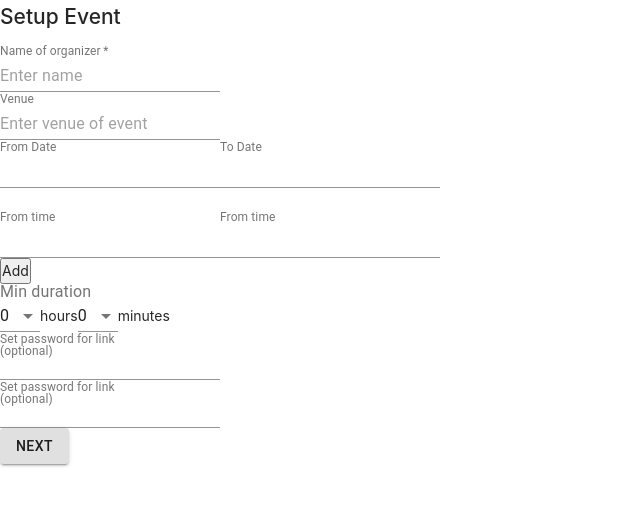
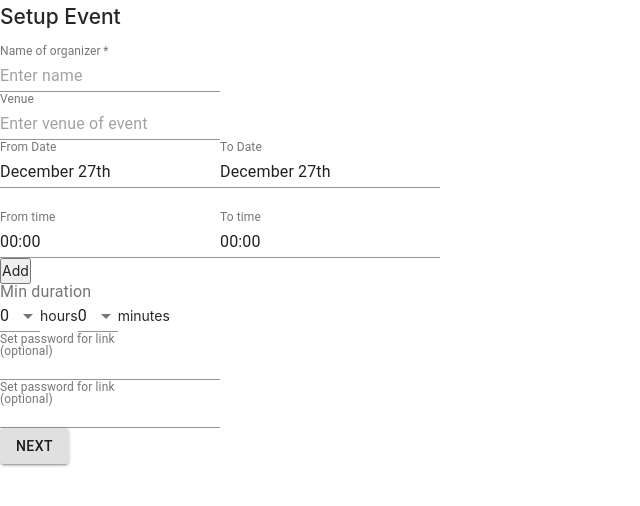
Before and after one commit to Andrew781123/scheduling-quick, a React (Create React App) app in the folder frontend/: page /events/new in a window 1280 px wide. Shown: the top 506 px of the page, without its empty margins (0-640 px from the left). Built offline with nearby package versions, Linux system fonts and the light colour scheme.

Commit message:
new partipant can only select date within period of event

```diff
--- a/frontend/package.json
+++ b/frontend/package.json
@@ -19,6 +19,7 @@
     "axios": "^0.21.0",
     "moment": "^2.29.1",
     "moment-range": "^4.0.2",
+    "node-sass": "^4.14.1",
     "react": "^16.14.0",
     "react-dom": "^16.14.0",
     "react-router-dom": "^5.2.0",
--- a/frontend/src/App.css
+++ /dev/null
@@ -1,11 +0,0 @@
-@import "~antd/dist/antd.css";
-
-* {
-  margin: 0;
-  padding: 0;
-  box-sizing: border-box;
-}
-
-.text-input {
-  color: red;
-}
--- /dev/null
+++ b/frontend/src/App.scss
@@ -0,0 +1,19 @@
+@import "~antd/dist/antd.css";
+
+* {
+  margin: 0;
+  padding: 0;
+  box-sizing: border-box;
+}
+
+.text-input {
+  color: red;
+}
+
+// .MuiTypography-root.MuiPickersClockNumber-clockNumber.MuiTypography-body1 {
+//   display: none;
+// }
+
+// .MuiTypography-root.MuiPickersClockNumber-clockNumber.MuiTypography-body1:nth-last-child(3n) {
+//   display: inline-flex;
+// }
--- a/frontend/src/App.tsx
+++ b/frontend/src/App.tsx
@@ -1,7 +1,7 @@
 import React from "react";
 import { BrowserRouter as Router, Switch, Route } from "react-router-dom";
 import { SetupForm } from "./pages/setup-form/SetupForm";
-import "./App.css";
+import "./App.scss";
 import { MuiPickersUtilsProvider } from "@material-ui/pickers";
 import MomentUtils from "@date-io/moment";
 import dotenv from "dotenv";
--- a/frontend/src/components/shared/time-picker/DateAndTimeInput.tsx
+++ b/frontend/src/components/shared/time-picker/DateAndTimeInput.tsx
@@ -76,7 +76,7 @@ export const DateAndTimeInput: React.FC<DateAndTimeInputProps> = props => {
           }}
         />
         <TimePicker
-          label='From time'
+          label='To time'
           ampm={false}
           value={timeRange.toTime}
           onChange={handleToTimeSelect}
--- a/frontend/src/pages/new-participant-form/AvailableTimeSlotsInput.tsx
+++ b/frontend/src/pages/new-participant-form/AvailableTimeSlotsInput.tsx
@@ -1,10 +1,13 @@
 import { DatePicker } from "@material-ui/pickers";
-import { Moment } from "moment";
-import React from "react";
+import moment, { Moment } from "moment";
+import React, { useMemo } from "react";
+import { period } from "../../../../types";
+import { DATE_STRING, TIME_STRING } from "../../shared/constants";
 import { TimePickers } from "./TimePickers";
 import { DateAndTimeInput, timeSlot } from "./types";
 
 interface AvailableTimeSlotsInputProps {
+  periods: period[];
   dateAndTimeInput: DateAndTimeInput;
   dateIndex: number;
   selectDate: (date: Moment, dateIndex: number) => void;
@@ -19,6 +22,7 @@ interface AvailableTimeSlotsInputProps {
 
 export const AvailableTimeSlotsInput: React.FC<AvailableTimeSlotsInputProps> = props => {
   const {
+    periods,
     dateAndTimeInput: { date, timeSlots },
     dateIndex,
     selectDate,
@@ -30,10 +34,41 @@ export const AvailableTimeSlotsInput: React.FC<AvailableTimeSlotsInputProps> = p
     selectDate(date!, dateIndex);
   };
 
+  //Only enable dates within the event period
+  const [minDate, maxDate] = useMemo(() => {
+    //not sure why length of periods is zero in first few renders
+    if (periods.length === 0) return [moment(), moment()];
+
+    //min date must be the day when filling the form
+    let minDate = moment(moment());
+    let maxDate = moment(periods[0].dateRange[1], DATE_STRING);
+
+    for (let i = 1; i < periods.length; i++) {
+      const period = periods[i];
+
+      const { dateRange } = period;
+
+      const fromDateMoment = moment(dateRange[0], DATE_STRING);
+      const toDateMoment = moment(dateRange[1], DATE_STRING);
+
+      if (fromDateMoment.diff(minDate, "days") > 0) {
+        minDate = fromDateMoment;
+      }
+
+      if (toDateMoment.diff(maxDate, "days") > 0) {
+        maxDate = toDateMoment;
+      }
+    }
+
+    return [minDate, maxDate];
+  }, [periods]);
+
   return (
     <div>
       <DatePicker
         label='Date'
+        minDate={minDate}
+        maxDate={maxDate}
         onChange={handleDateSelect}
         value={date}
         disablePast={true}
--- a/frontend/src/pages/new-participant-form/NewParcipantForm.tsx
+++ b/frontend/src/pages/new-participant-form/NewParcipantForm.tsx
@@ -20,8 +20,8 @@ interface NewParcipantFormProps
   extends RouteComponentProps<routeParams, any, routeStates> {}
 
 const initialTImeSlot: timeSlot = {
-  fromTime: null,
-  toTime: null
+  fromTime: moment("0000"),
+  toTime: moment("0000")
 };
 
 export const initialDateAndTimeInput = {
@@ -48,6 +48,7 @@ export const NewParcipantForm: React.FC<NewParcipantFormProps> = props => {
   const { fetchEvent, updateEventAfterUserSubmit, event } = useContext(
     EventContext
   );
+  const { periods } = event;
 
   const [dateAndTimeInputs, setDateAndTimeInputs] = useState(
     initialDateAndTimeInputs
@@ -176,6 +177,7 @@ export const NewParcipantForm: React.FC<NewParcipantFormProps> = props => {
       {dateAndTimeInputs.map((input, i) => (
         <AvailableTimeSlotsInput
           key={i}
+          periods={periods}
           dateAndTimeInput={input}
           dateIndex={i}
           selectDate={selectDate}
--- a/frontend/src/pages/new-participant-form/TimePickers.tsx
+++ b/frontend/src/pages/new-participant-form/TimePickers.tsx
@@ -1,4 +1,5 @@
 import { TimePicker } from "@material-ui/pickers";
+import { changeConfirmLocale } from "antd/lib/modal/locale";
 import { Moment } from "moment";
 import React from "react";
 import { timeSlot } from "./types";
@@ -26,6 +27,22 @@ export const TimePickers: React.FC<TimePickersProps> = props => {
     handleTimeSelect("toTime", time, dateIndex, timeSlotIndex);
   };
 
+  const editClockNumStyles = () => {
+    const clock = document.querySelector(".MuiPickersClock-clock");
+
+    console.log("in if");
+    if (clock && clock.childElementCount < 15) {
+      const clockNum = document.querySelectorAll(
+        ".MuiTypography-root.MuiPickersClockNumber-clockNumber.MuiTypography-body1"
+      );
+
+      ((clockNum! as unknown) as HTMLCollectionOf<HTMLElement>)[5].style.display =
+        "none";
+
+      const element = clockNum[5];
+    }
+  };
+
   return (
     <div>
       <TimePicker
@@ -37,9 +54,10 @@ export const TimePickers: React.FC<TimePickersProps> = props => {
         InputLabelProps={{
           shrink: true
         }}
+        onOpen={editClockNumStyles}
       />
       <TimePicker
-        label='From time'
+        label='To time'
         ampm={false}
         value={timeSlot.toTime}
         onChange={handleToTimeSelect}
--- a/frontend/src/pages/setup-form/SetupForm.tsx
+++ b/frontend/src/pages/setup-form/SetupForm.tsx
@@ -2,7 +2,7 @@ import React, { useReducer } from "react";
 import { Header } from "../../components/shared/Header";
 import { DateAndTimeInput } from "../../components/shared/time-picker/DateAndTimeInput";
 import setupInfoReducer from "./setupInfoReducer";
-import { Moment } from "moment";
+import moment, { Moment } from "moment";
 import {
   dateRangeState,
   periodState,
@@ -36,12 +36,12 @@ const initialSetupInfo: setupInfo = {
   periods: [
     {
       dateRange: {
-        fromDate: null,
-        toDate: null
+        fromDate: moment(),
+        toDate: moment()
       },
       timeRange: {
-        fromTime: null,
-        toTime: null
+        fromTime: moment("0000"),
+        toTime: moment("0000")
       }
     }
   ],
--- a/frontend/src/pages/setup-form/setupInfoReducer.tsx
+++ b/frontend/src/pages/setup-form/setupInfoReducer.tsx
@@ -1,4 +1,4 @@
-import { Moment } from "moment";
+import moment, { Moment } from "moment";
 import {
   dateRangeState,
   EventDuration,
@@ -50,25 +50,25 @@ const setupInfoReducer = (state: setupInfo, action: setupInfoActions) => {
         ...state,
         periods: state.periods.concat({
           dateRange: {
-            fromDate: null,
-            toDate: null
+            fromDate: moment(),
+            toDate: moment()
           },
           timeRange: {
-            fromTime: null,
-            toTime: null
+            fromTime: moment("0000"),
+            toTime: moment("0000")
           }
         })
       };
     }
 
-    case 'DURATION_SELECT': {
+    case "DURATION_SELECT": {
       return {
         ...state,
         duration: {
           ...state.duration,
           [action.durationField]: action.data
         }
-      }
+      };
     }
 
     case "TEXT_INPUT": {
```
Also changed, not shown: 2 other files (tests, documents, lock files or other folders).
